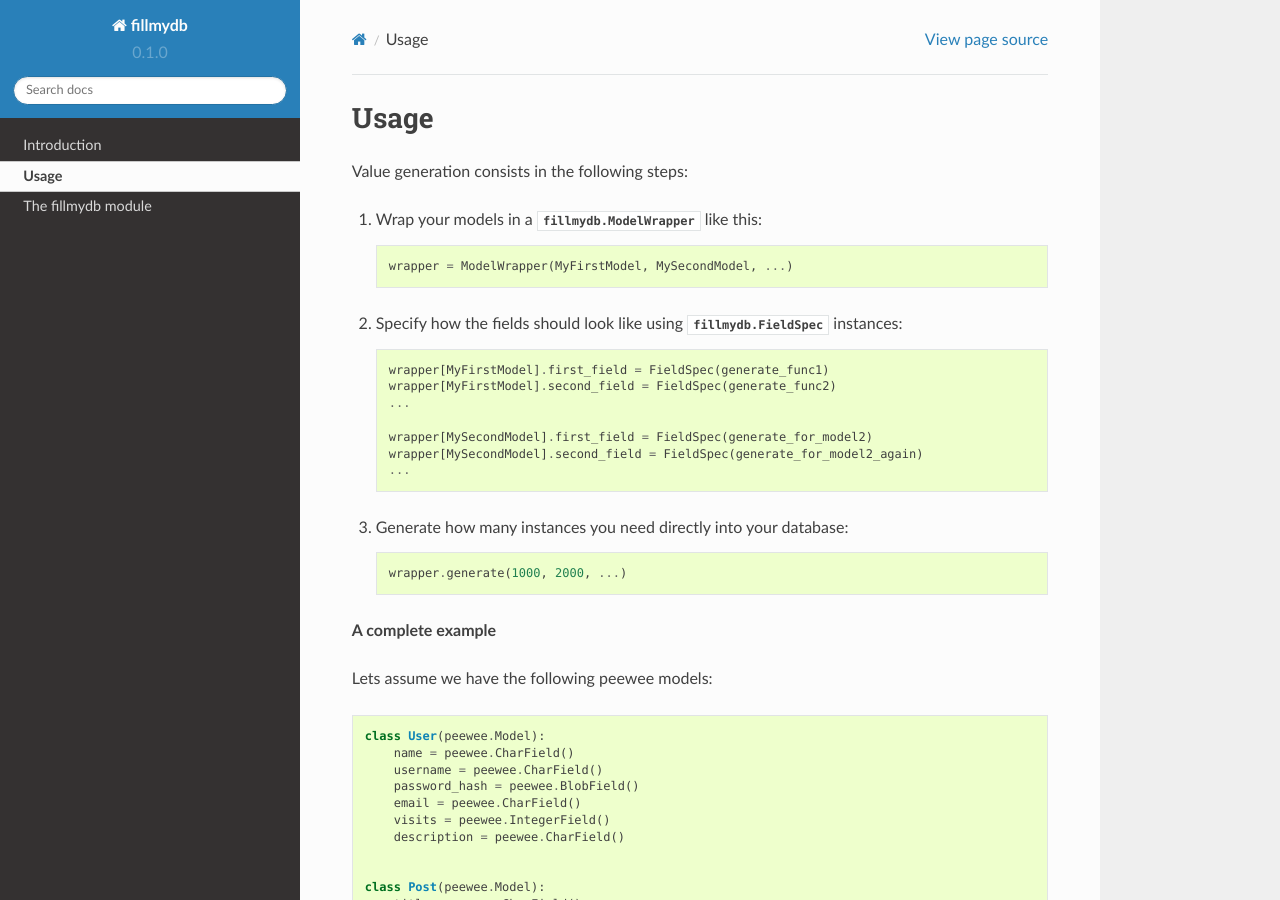
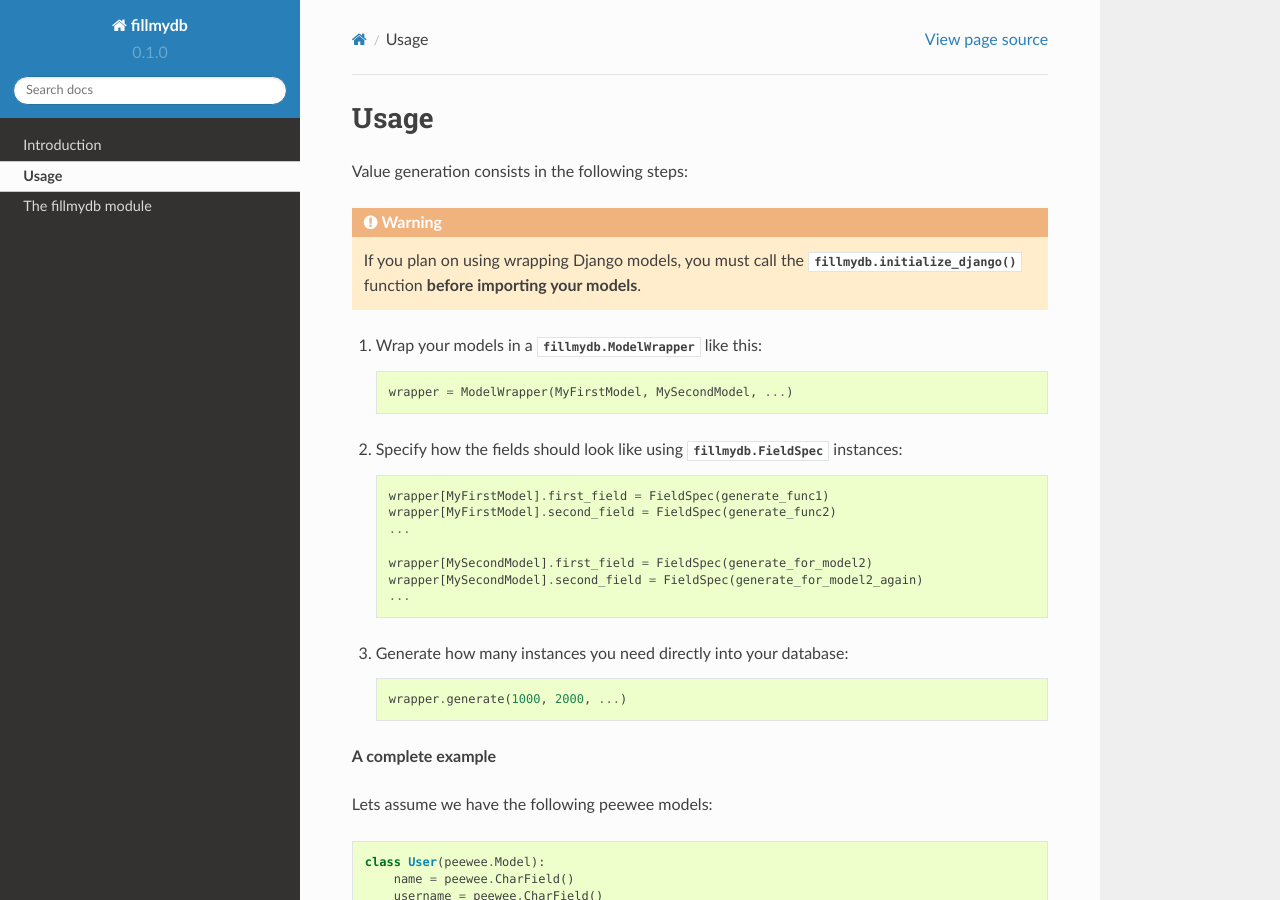
Before and after one commit to vladcalin/fillmydb, a Sphinx documentation site: the page built from docs/source/usage.rst, in a window 1280 px wide and 900 px high. Built offline with Sphinx 7.4.7 and the Read the Docs theme 2.0.0, drawn with Linux system fonts in a browser that asks for light colours.

Commit message:
updated docs

```diff
--- a/docs/source/introduction.rst
+++ b/docs/source/introduction.rst
@@ -13,6 +13,7 @@
 The supported model types so far are:
 
 - `peewee <http://docs.peewee-orm.com/en/latest/>`_
+- `django <https://www.djangoproject.com/>`_
 
 .. warning::
 
@@ -41,3 +42,4 @@
 
 - `fake-factory <https://github.com/joke2k/faker>`_ - generates good-looking test data
 - `peewee <http://docs.peewee-orm.com/en/latest/>`_ - a nice ORM for SQLite, PostgreSQL, MySQL and others.
+- `django <https://www.djangoproject.com/>`_ - a full-stack web framework.
--- a/docs/source/usage.rst
+++ b/docs/source/usage.rst
@@ -2,6 +2,11 @@
 =====
 
 Value generation consists in the following steps:
+
+.. warning::
+
+    If you plan on using wrapping Django models, you must call the :py:func:`fillmydb.initialize_django` function
+    **before importing your models**.
 
 
 1. Wrap your models in a :py:class:`fillmydb.ModelWrapper` like this::
```
Also changed, not shown: 1 other file.
